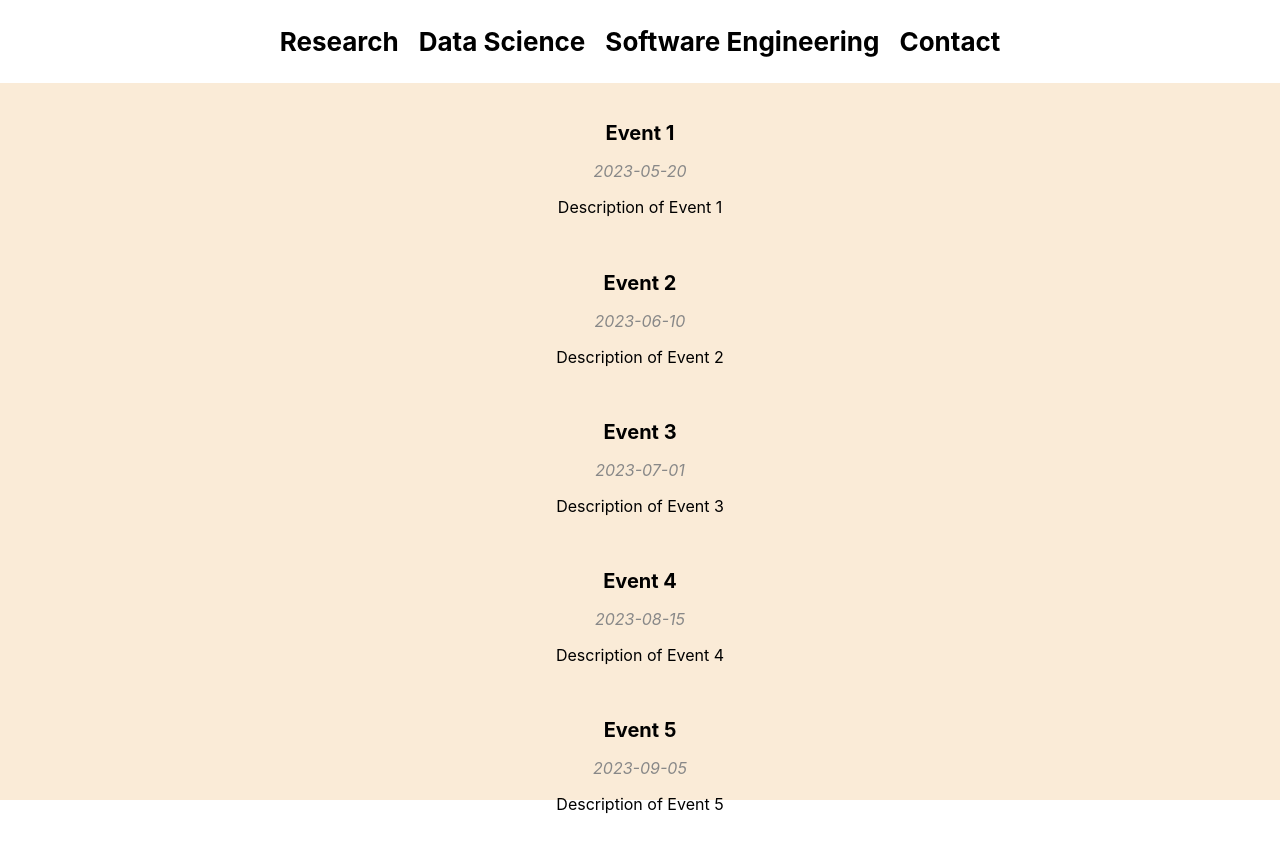
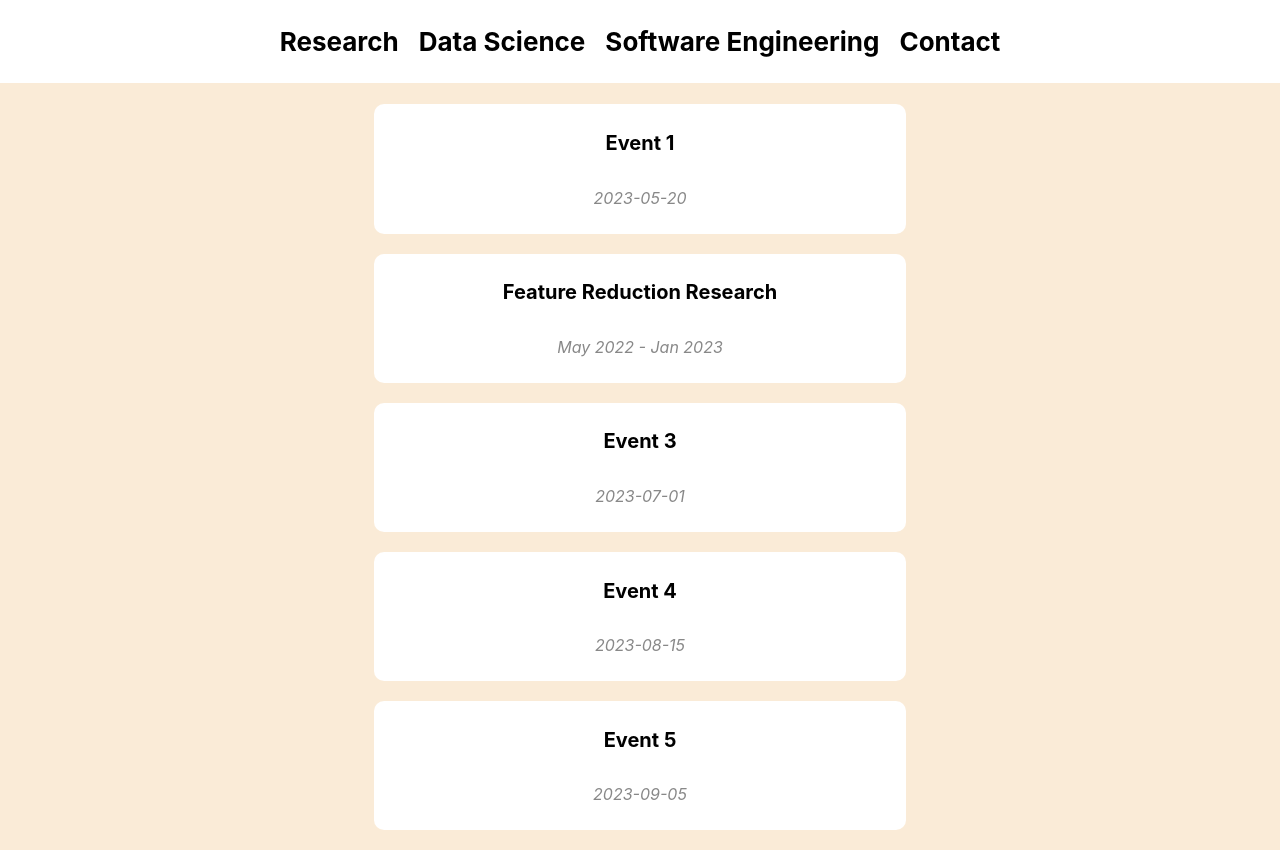
Before and after one commit to aLehav/aLehav.github.io, a React (Create React App) app: page / in a window 1280 px wide. Built offline with nearby package versions, Linux system fonts and the light colour scheme.

Commit message:
Added Preview Link

```diff
--- a/src/App.css
+++ b/src/App.css
@@ -2,5 +2,4 @@
     text-align: center;
     background-color: antiquewhite;
     min-height: 100vh;
-    max-height: 100vh;
 }
--- a/src/Navbar.css
+++ b/src/Navbar.css
@@ -24,10 +24,10 @@
 }
 
 .navbar-item.selected {
-  background-color: #00ff6a;
+  background-color: #00ff4c;
   border-radius: 5px;
+  font-weight:bolder;
 }
-
 
 .navbar-link {
   text-decoration: none;
--- /dev/null
+++ b/src/components/Event.css
@@ -0,0 +1,36 @@
+.event {
+    margin-bottom: 20px;
+    background-color: #fff;
+    border-radius: 10px;
+    padding: 10px;
+    width: max(300px, 40%); /* Adjust the width as needed */
+    display: flex;
+    flex-direction: column;
+  }
+
+  .event.expanded {
+    background-color: #fff;
+    border-radius: 4px;
+    padding: 10px;
+  }
+
+  .event-name {
+    font-size: 20px;
+    font-weight: bold;
+  }
+
+  .event-date {
+    font-style: italic;
+    color: #888;
+  }
+
+  .event-description {
+    margin-top: 10px;
+  }
+
+  .event-image {
+    max-width: 100%;
+    max-height: 200px; /* Adjust the height as needed */
+    object-fit: cover;
+    margin-top: 10px;
+  }
--- /dev/null
+++ b/src/components/Event.jsx
@@ -0,0 +1,38 @@
+import React, { useState } from 'react';
+import './Event.css';
+
+function Event({ event }) {
+  const [expanded, setExpanded] = useState(false);
+
+  const toggleExpand = () => {
+    setExpanded(!expanded);
+  };
+
+  return (
+    <div
+      className={`event ${expanded ? 'expanded' : ''}`}
+      onClick={toggleExpand}
+      style={{
+        animationDelay: `${0.1}s`,
+        animationFillMode: 'forwards'
+      }}
+    >
+      <h2 className="event-name">{event.name}</h2>
+      <p className="event-date">{event.date}</p>
+      {expanded && <React.Fragment>
+        <p className="event-description">{event.description}</p>
+        {event.link && event.preview_image && (
+        <a href={event.link} target='_blank' rel="noreferrer">
+            <img
+            src={process.env.PUBLIC_URL + '/preview_images/' + event.preview_image}
+            alt="Preview"
+            className='event-image'/>
+        </a>
+      )}
+        </React.Fragment>}
+
+    </div>
+  );
+}
+
+export default Event;
--- a/src/components/Events.css
+++ b/src/components/Events.css
@@ -1,36 +1,5 @@
 .event-list {
   display: flex;
   flex-direction: column;
+  align-items: center;
 }
-
-.event {
-  margin-bottom: 20px;
-  animation: fadeIn 0.5s ease-in-out;
-  opacity: 0;
-  transform: scale(0.5);
-}
-
-.event-name {
-  font-size: 20px;
-  font-weight: bold;
-}
-
-.event-date {
-  font-style: italic;
-  color: #888;
-}
-
-.event-description {
-  margin-top: 10px;
-}
-
-@keyframes fadeIn {
-  from {
-    opacity: 0;
-    transform: scale(0.5);
-  }
-  to {
-    opacity: 1;
-    transform: scale(1);
-  }
-}
--- a/src/components/Events.jsx
+++ b/src/components/Events.jsx
@@ -1,4 +1,5 @@
 import React from 'react';
+import Event from './Event'
 import './Events.css';
 
 function Events({ events }) {
@@ -6,14 +7,7 @@ function Events({ events }) {
     <div>
       <div className="event-list">
         {events.map((event) => (
-          <div className="event" key={event.name}
-            style={{
-                animationDelay: `${0.1}s`,
-                animationFillMode: 'forwards' }}>
-            <h2 className="event-name">{event.name}</h2>
-            <p className="event-date">{event.date}</p>
-            <p className="event-description">{event.description}</p>
-          </div>
+            <Event event={event} key={event.name} />
         ))}
       </div>
     </div>
--- a/src/data.json
+++ b/src/data.json
@@ -7,10 +7,12 @@
         "categories": ["DataScience"]
         },
         {
-        "name": "Event 2",
-        "description": "Description of Event 2",
-        "date": "2023-06-10",
-        "categories": ["DataScience", "Research"]
+        "name": "Feature Reduction Research",
+        "description": "Worked through NCA&T REU on machine learning research spanning feature reduction techniques in the realm of cybersecurity.",
+        "date": "May 2022 - Jan 2023",
+        "categories": ["DataScience", "Research"],
+        "link": "https://arxiv.org/abs/2303.12891",
+        "preview_image":"FeatureReduction.png"
         },
         {
         "name": "Event 3",
```
Also changed, not shown: public/preview_images/FeatureReduction.png (added), public/preview_images/MLVideoDescription.png (added).
